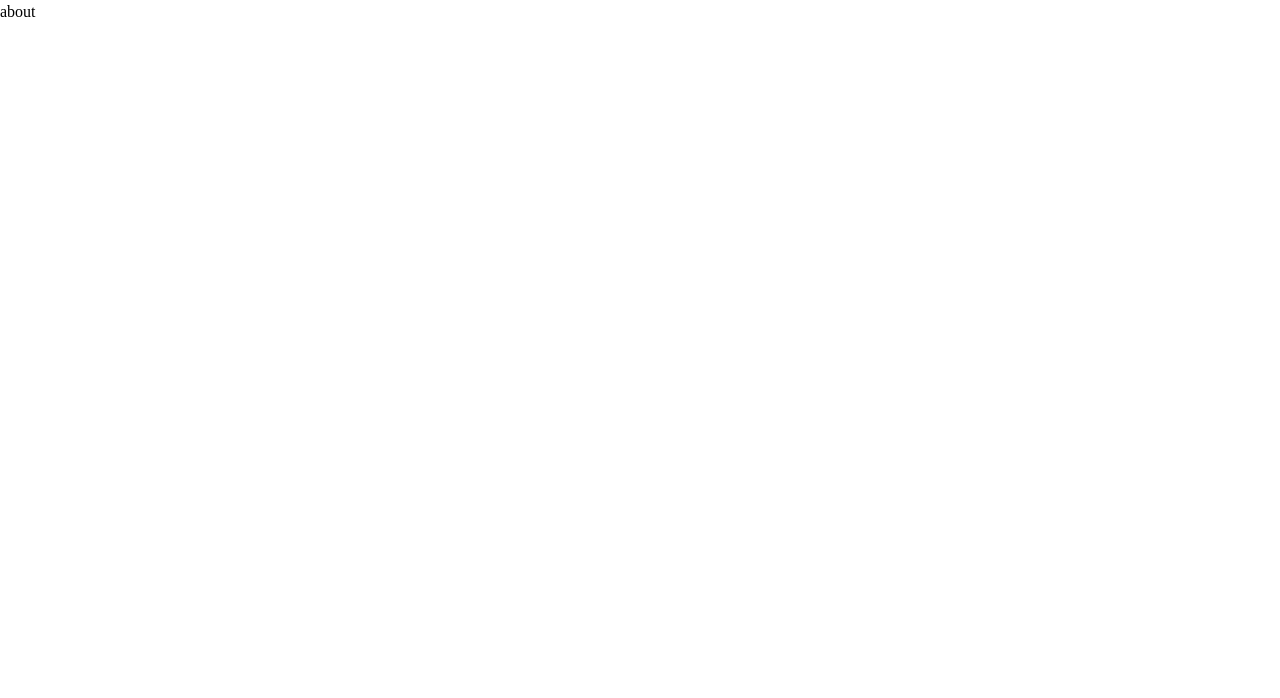
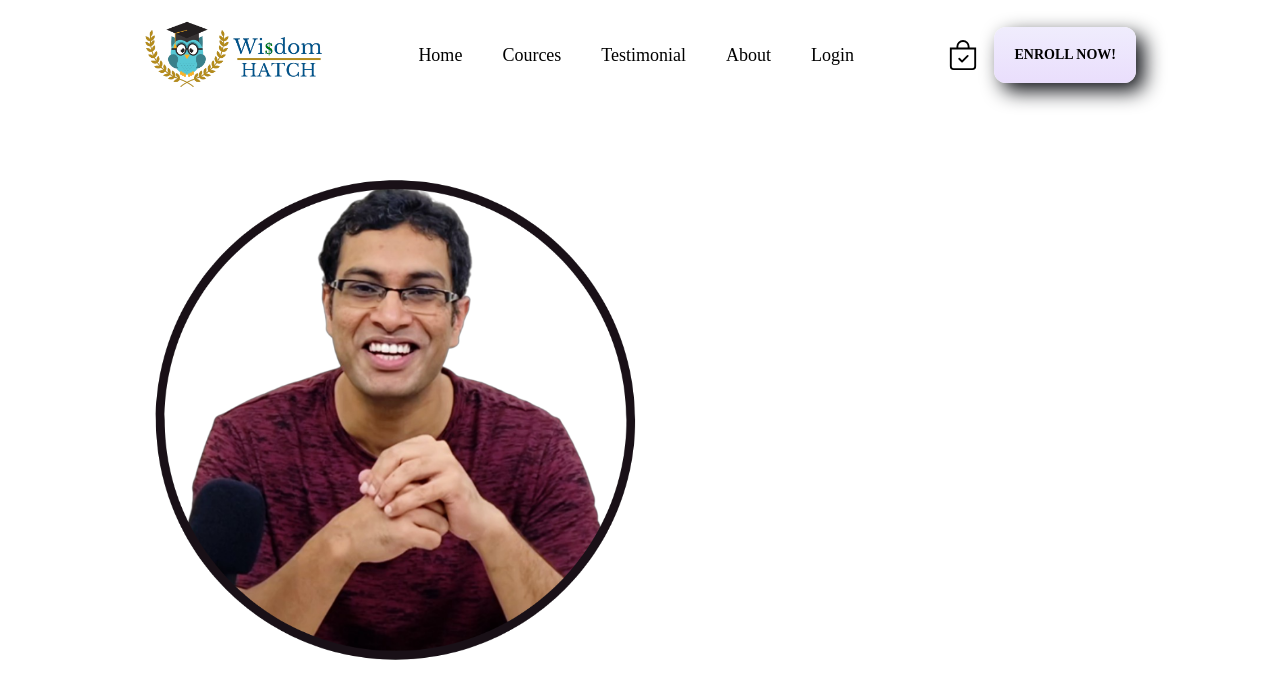
Before and after one commit to Kishan2029/Wisdom-hatch, a Gatsby site: page /about in a window 1280 px wide. Built offline with nearby package versions, Linux system fonts and the light colour scheme; Gatsby itself is replaced by a stand-in of ours.

Commit message:
Layout is added

```diff
--- /dev/null
+++ b/src/components/Layout.js
@@ -0,0 +1,18 @@
+import React from 'react'
+import Footer from './Footer'
+import Navbar from './Navbar'
+
+const Layout = ({ children }) => {
+    return (
+        <div className='overflow-scroll'>
+            <div className="mx-36 ">
+                <Navbar />
+                {children}
+            </div>
+            {/* <Footer /> */}
+        </div>
+
+    )
+}
+
+export default Layout
--- a/src/components/Navbar.js
+++ b/src/components/Navbar.js
@@ -23,10 +23,10 @@ const Navbar = () => {
             </div>
             <div className='flex space-x-10 text-lg font-extralight'>
                 <div ><Link to="/">Home</Link></div>
-                <div ><Link to="/">Cources</Link></div>
-                <div ><Link to="/">Testimonial</Link></div>
+                <div ><Link to="/courses">Cources</Link></div>
+                <div ><Link to="/testimonial">Testimonial</Link></div>
                 <div ><Link to="/about">About</Link></div>
-                <div ><Link to="/">Login</Link></div>
+                <div ><Link to="/login">Login</Link></div>
                 {/* <div >Cources</div>
                 <div >Testimonial</div>
                 <div>About</div>
--- a/src/pages/about.js
+++ b/src/pages/about.js
@@ -1,8 +1,28 @@
 import React from 'react'
+import Layout from '../components/Layout'
+import { StaticImage } from 'gatsby-plugin-image'
+
 
 const about = () => {
     return (
-        <div>about</div>
+        <Layout>
+
+            <div class="flex mb-4 mt-20">
+                <div class="w-1/2 ">
+                    <StaticImage
+                        src="../images/akshat.png"
+                        alt="An Image"
+                        placeholder="blurred"
+                        layout="fixed"
+                        // width={180}
+                        height={500}
+                    />
+                </div>
+                <div class="w-1/2 "></div>
+            </div>
+
+        </Layout>
+
     )
 }
 
```
Also changed, not shown: src/images/akshat.png (added).
